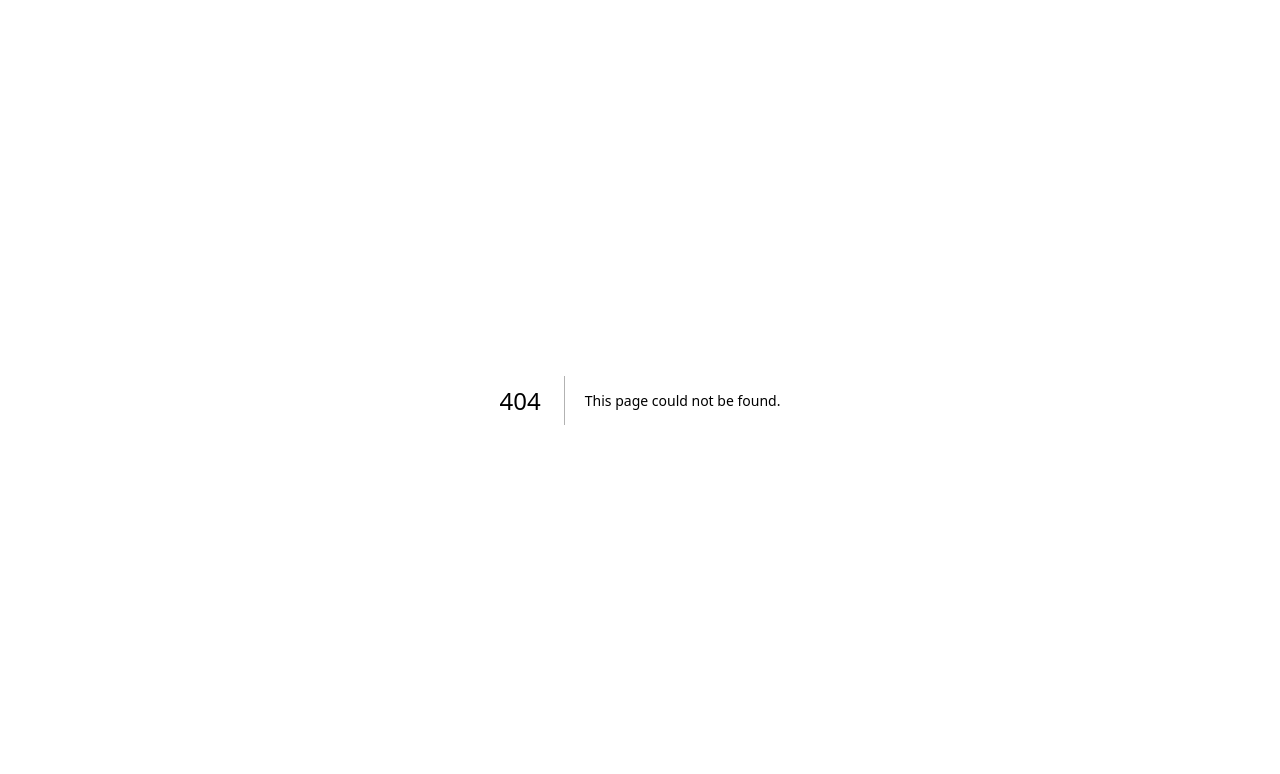
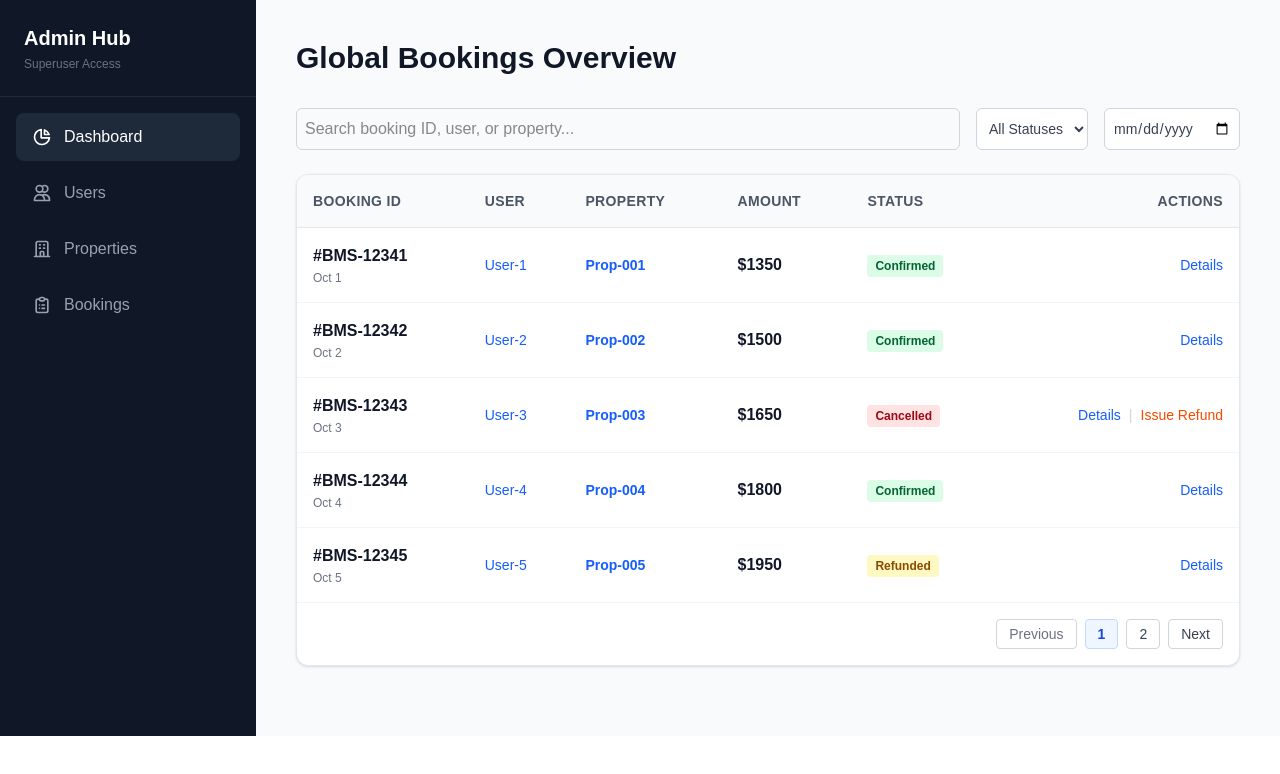
Before and after one commit to samarpansarkar/BookMyStay, a Next.js app in the folder next-bookmystay/: page /admin/bookings in a window 1280 px wide. Before the commit this address had no page. Shown: the top 774 px of the page. Built offline with nearby package versions, Linux system fonts and the light colour scheme.

Commit message:
Add: bookings for admin.

```diff
--- /dev/null
+++ b/next-bookmystay/src/app/admin/bookings/page.jsx
@@ -0,0 +1,122 @@
+export default function AdminBookingsPage() {
+  return (
+    <div className='p-6 md:p-10 max-w-7xl mx-auto'>
+      <h1 className='text-3xl font-bold text-gray-900 mb-8'>
+        Global Bookings Overview
+      </h1>
+
+      {/* Filters */}
+      <div className='flex flex-wrap gap-4 mb-6'>
+        <input
+          type='text'
+          placeholder='Search booking ID, user, or property...'
+          className='flex-1 p-2 border border-gray-300 rounded-md focus:ring-2 focus:ring-blue-500 outline-none min-w-[250px]'
+        />
+        <select className='border border-gray-300 rounded-md p-2 text-sm text-gray-700 bg-white'>
+          <option>All Statuses</option>
+          <option>Confirmed</option>
+          <option>Pending</option>
+          <option>Cancelled</option>
+          <option>Refunded</option>
+        </select>
+        <input
+          type='date'
+          className='border border-gray-300 rounded-md p-2 text-sm text-gray-700 bg-white'
+          title='Filter by Booking Date'
+        />
+      </div>
+
+      <div className='bg-white rounded-xl shadow-sm border border-gray-200 overflow-hidden'>
+        {/* Logic: Fetch all bookings globally */}
+        <div className='overflow-x-auto'>
+          <table className='w-full text-left border-collapse'>
+            <thead>
+              <tr className='bg-gray-50 border-b border-gray-200 text-gray-600 text-sm uppercase tracking-wide'>
+                <th className='p-4 font-bold'>Booking ID</th>
+                <th className='p-4 font-bold'>User</th>
+                <th className='p-4 font-bold'>Property</th>
+                <th className='p-4 font-bold'>Amount</th>
+                <th className='p-4 font-bold'>Status</th>
+                <th className='p-4 font-bold text-right'>Actions</th>
+              </tr>
+            </thead>
+            <tbody className='divide-y divide-gray-100'>
+              {/* Table Row */}
+              {[1, 2, 3, 4, 5].map((item) => (
+                <tr key={item} className='hover:bg-gray-50 transition'>
+                  <td className='p-4'>
+                    <p className='font-bold text-gray-900'>#BMS-1234{item}</p>
+                    <p className='text-xs text-gray-500 mt-0.5'>Oct {item}</p>
+                  </td>
+                  <td className='p-4'>
+                    <p className='font-medium text-blue-600 hover:underline cursor-pointer text-sm'>
+                      User-{item}
+                    </p>
+                  </td>
+                  <td className='p-4'>
+                    <p className='text-sm font-bold text-blue-600 hover:underline cursor-pointer'>
+                      Prop-00{item}
+                    </p>
+                  </td>
+                  <td className='p-4 font-bold text-gray-900'>
+                    ${1200 + item * 150}
+                  </td>
+                  <td className='p-4'>
+                    {item === 3 ? (
+                      <span className='bg-red-100 text-red-800 text-xs font-bold px-2 py-1 rounded'>
+                        Cancelled
+                      </span>
+                    ) : item === 5 ? (
+                      <span className='bg-yellow-100 text-yellow-800 text-xs font-bold px-2 py-1 rounded'>
+                        Refunded
+                      </span>
+                    ) : (
+                      <span className='bg-green-100 text-green-800 text-xs font-bold px-2 py-1 rounded'>
+                        Confirmed
+                      </span>
+                    )}
+                  </td>
+                  <td className='p-4 text-right'>
+                    <div className='flex justify-end gap-2 text-sm'>
+                      <button className='text-blue-600 font-medium hover:text-blue-800'>
+                        Details
+                      </button>
+                      {item === 3 && (
+                        <>
+                          <span className='text-gray-300'>|</span>
+                          <button className='text-orange-600 font-medium hover:text-orange-800'>
+                            Issue Refund
+                          </button>
+                        </>
+                      )}
+                    </div>
+                  </td>
+                </tr>
+              ))}
+            </tbody>
+          </table>
+        </div>
+
+        <div className='p-4 border-t border-gray-100 flex justify-end'>
+          {/* Pagination Placeholder */}
+          <div className='flex gap-2 text-sm'>
+            <button
+              className='px-3 py-1 border border-gray-300 rounded text-gray-500'
+              disabled>
+              Previous
+            </button>
+            <button className='px-3 py-1 bg-blue-50 border border-blue-200 rounded text-blue-700 font-bold'>
+              1
+            </button>
+            <button className='px-3 py-1 border border-gray-300 rounded text-gray-700 hover:bg-gray-50'>
+              2
+            </button>
+            <button className='px-3 py-1 border border-gray-300 rounded text-gray-700 hover:bg-gray-50'>
+              Next
+            </button>
+          </div>
+        </div>
+      </div>
+    </div>
+  );
+}
```
